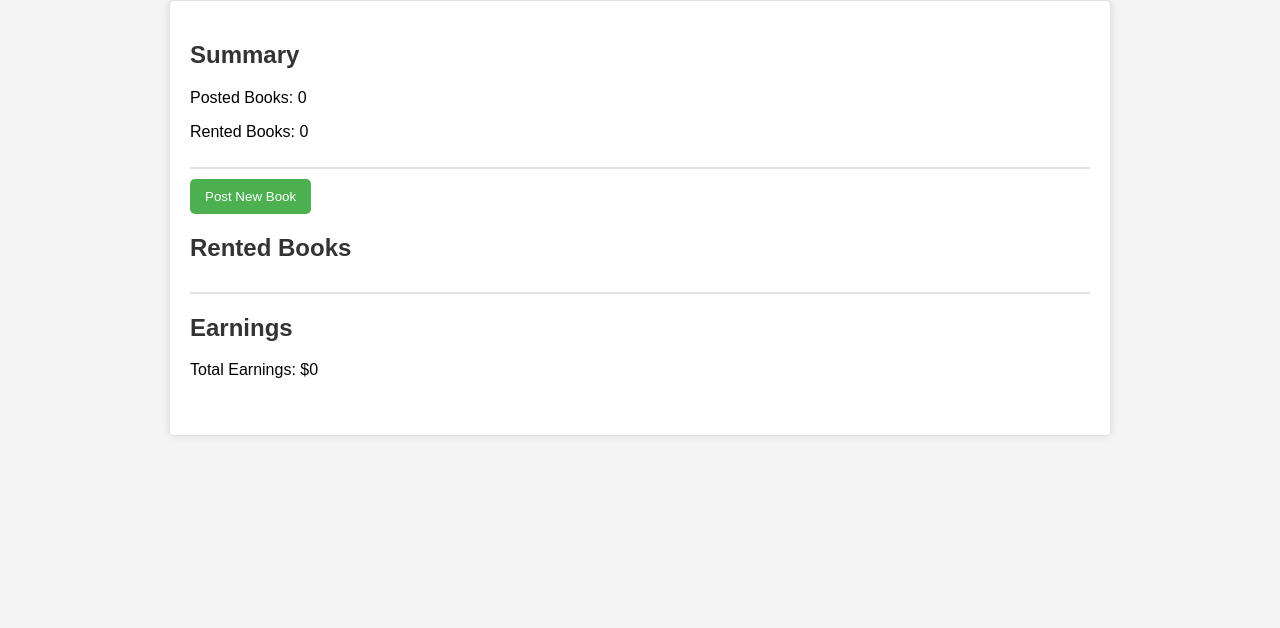
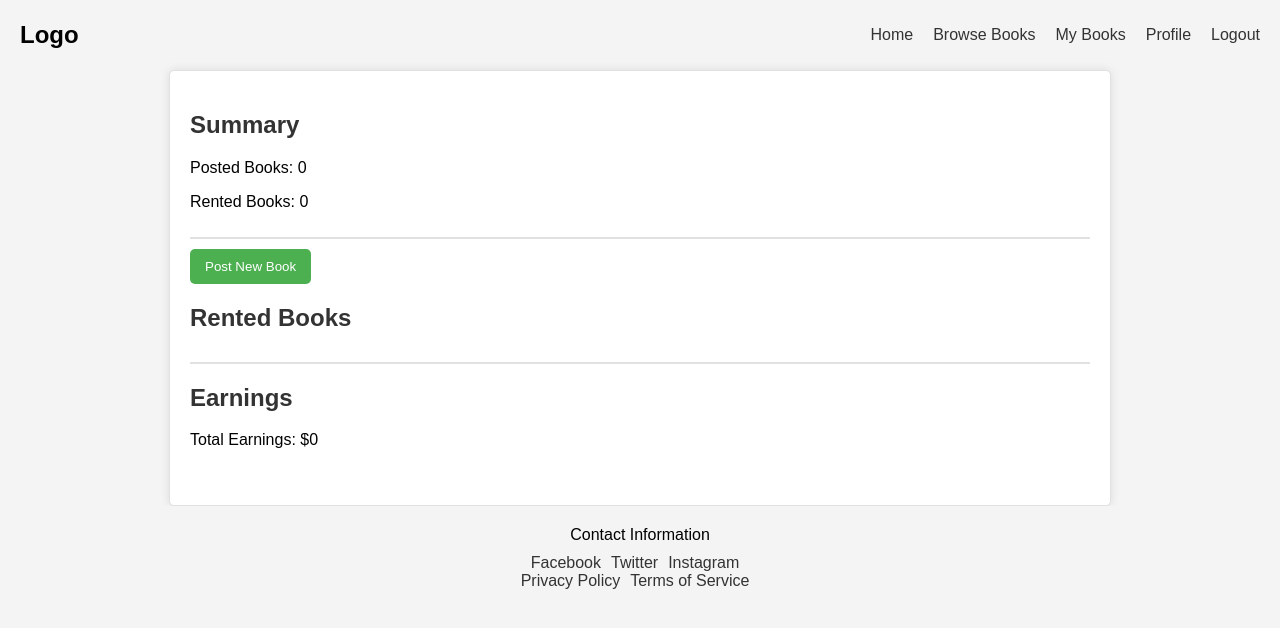
Before and after one commit to Ruchi-Bhogate/u-book-se-fall-23-team-32, a React (Create React App) app in the folder client/: page /dashboard in a window 1280 px wide. Shown: the top 628 px of the page. Built offline with nearby package versions, Linux system fonts and the light colour scheme.

Commit message:
added header and footer and changed dashboard

```diff
--- a/client/src/components/Dashboard.jsx
+++ b/client/src/components/Dashboard.jsx
@@ -1,6 +1,8 @@
 import React, { Component } from 'react';
 import axios from 'axios';
 import '../styles/Dashboard.css';
+import Header from './Header';
+import Footer from './Footer';
 
 class Dashboard extends Component {
   constructor(props) {
@@ -26,6 +28,8 @@ class Dashboard extends Component {
     const { postedBooks, rentedBooks, earnings } = this.state;
 
     return (
+      <div>
+      <Header />
       <div className="dashboard-container">
         <div className="summary-section">
           <h2>Summary</h2>
@@ -52,6 +56,8 @@ class Dashboard extends Component {
           <p>Total Earnings: ${earnings}</p>
         </div>
       </div>
+      <Footer />
+      </div>
     );
   }
 }
--- /dev/null
+++ b/client/src/components/Footer.jsx
@@ -0,0 +1,22 @@
+import React from 'react';
+import '../styles/Footer.css';
+
+function Footer() {
+  return (
+    <footer className="footer">
+      <div className="contact-info">Contact Information</div>
+      <div className="social-media-links">
+        {/* Add your social media links here */}
+        <a href="#" target="_blank" rel="noopener noreferrer">Facebook</a>
+        <a href="#" target="_blank" rel="noopener noreferrer">Twitter</a>
+        <a href="#" target="_blank" rel="noopener noreferrer">Instagram</a>
+      </div>
+      <div className="privacy-policy-terms">
+        <a href="#" target="_blank" rel="noopener noreferrer">Privacy Policy</a>
+        <a href="#" target="_blank" rel="noopener noreferrer">Terms of Service</a>
+      </div>
+    </footer>
+  );
+}
+
+export default Footer;
--- /dev/null
+++ b/client/src/components/Header.jsx
@@ -0,0 +1,22 @@
+import React from 'react';
+import { Link } from 'react-router-dom';
+import '../styles/Header.css';
+
+function Header() {
+  return (
+    <header className="header">
+      <div className="logo">Logo</div>
+      <nav>
+        <ul className="nav-links">
+          <li><Link to="/home">Home</Link></li>
+          <li><Link to="/browse-books">Browse Books</Link></li>
+          <li><Link to="/my-books">My Books</Link></li>
+          <li><Link to="/profile">Profile</Link></li>
+          <li><Link to="/logout">Logout</Link></li>
+        </ul>
+      </nav>
+    </header>
+  );
+}
+
+export default Header;
--- a/client/src/components/Reset.jsx
+++ b/client/src/components/Reset.jsx
@@ -9,7 +9,6 @@ function Reset() {
 
   const [password, setPassword] = useState('');
   const [confirmpassword, setConfirmPassword] = useState('');
-  console.log()
   const [searchParams, setSearchParams] = useSearchParams();
   const x = searchParams.get("token")
   const doReset = async (e) => {
--- /dev/null
+++ b/client/src/styles/Footer.css
@@ -0,0 +1,21 @@
+.footer {
+    background-color: #f4f4f4;
+    padding: 20px;
+    text-align: center;
+  }
+
+  .contact-info {
+    margin-bottom: 10px;
+  }
+
+  .social-media-links a {
+    margin-right: 10px;
+    text-decoration: none;
+    color: #333;
+  }
+
+  .privacy-policy-terms a {
+    margin-right: 10px;
+    text-decoration: none;
+    color: #333;
+  }
--- /dev/null
+++ b/client/src/styles/Header.css
@@ -0,0 +1,26 @@
+.header {
+    display: flex;
+    align-items: center;
+    justify-content: space-between;
+    background-color: #f4f4f4;
+    padding: 10px 20px;
+  }
+
+  .logo {
+    font-size: 1.5rem;
+    font-weight: bold;
+  }
+
+  .nav-links {
+    list-style: none;
+    display: flex;
+  }
+
+  .nav-links li {
+    margin-left: 20px;
+  }
+
+  .nav-links a {
+    text-decoration: none;
+    color: #333;
+  }
```
Also changed, not shown: 1 other file (tests, documents, lock files or other folders).
